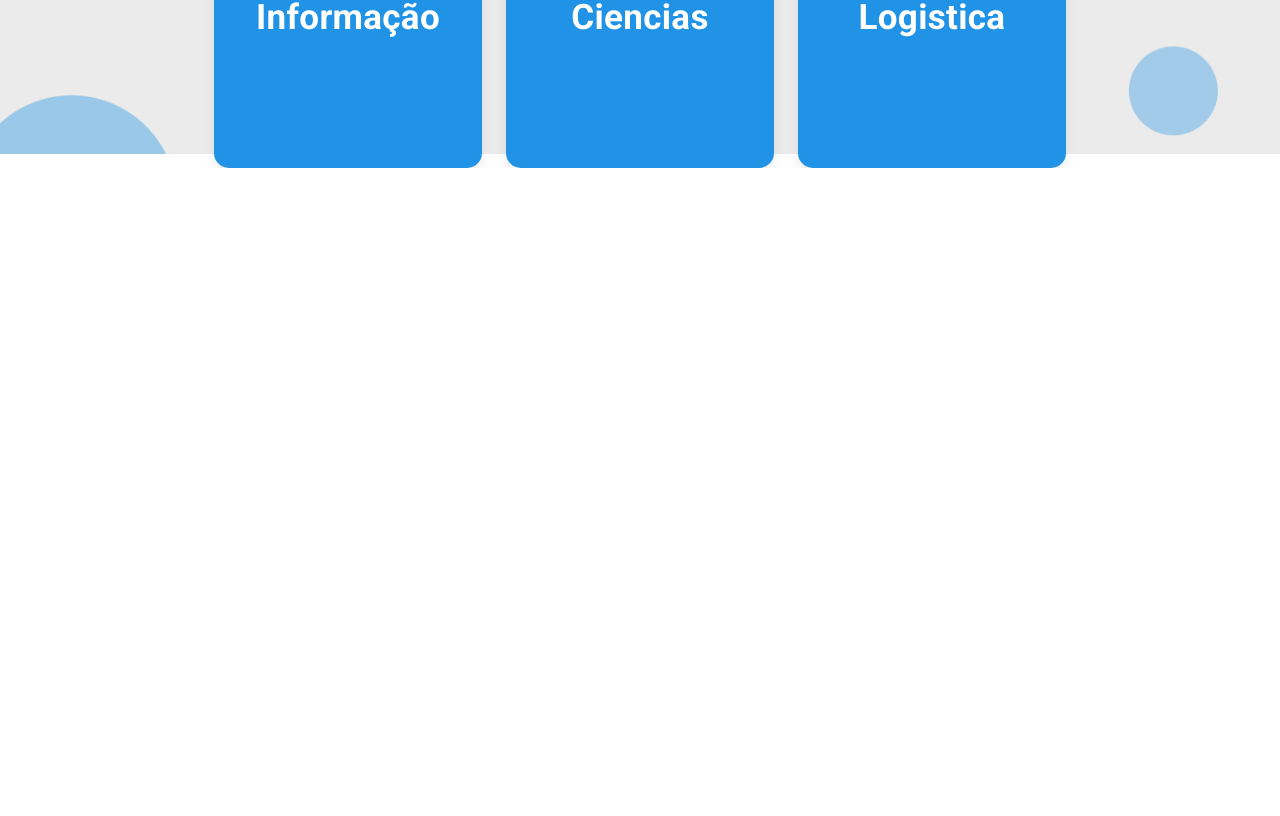
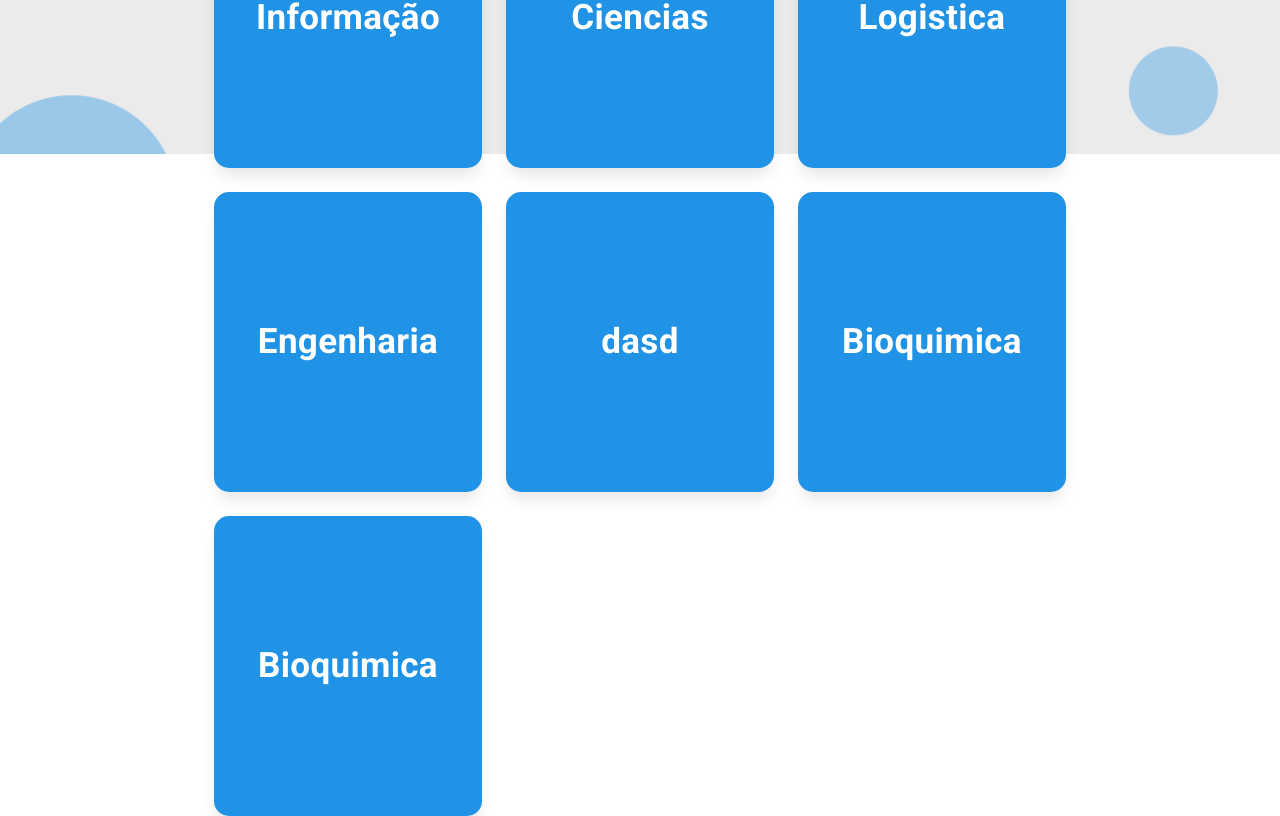
Before and after one commit to daviBorges2003/React-Project, a React (Create React App) app: page / in a window 1280 px wide. Shown: the part 646-1462 px from the top of the page. Before the commit the page ends 814 px from the top, so only its background shows below. Built offline with nearby package versions, Linux system fonts and the light colour scheme; data requests are answered from the project's data file.

Commit message:
Opdate Components

```diff
--- a/src/components/atoms/Texts/TitleTexts.jsx
+++ b/src/components/atoms/Texts/TitleTexts.jsx
@@ -6,13 +6,14 @@ const TitleText = styled(Typography)(({ theme }) => ({
   color: ({ color }) => (color || theme.palette.text),
   fontSize: ({ font }) => (font || '35px'),
   textWrap: 'wrap',
-  textAlign: 'center',
   fontWeight: 'bolder',
 }));
 
-function TitleTexts({ children, color, font }) {
+function TitleTexts({
+  children, color, font, align,
+}) {
   return (
-    <TitleText fontSize={font} color={color}>
+    <TitleText sx={{ textAlign: align || 'center' }} fontSize={font} color={color}>
       {children}
     </TitleText>
   );
--- a/src/components/organisms/Modal/CreateModal/Modal.jsx
+++ b/src/components/organisms/Modal/CreateModal/Modal.jsx
@@ -1,4 +1,4 @@
-import React, { useState } from 'react';
+import React, { useEffect, useState } from 'react';
 import {
   Modal, Card,
 } from '@mui/material';
@@ -11,14 +11,14 @@ import TitleTexts from '../../../atoms/Texts/TitleTexts';
 import ButtonsPadrao from '../../../moleculas/Buttons/ButtonsPadrao';
 import InputText from '../../../moleculas/Inputs/inputText';
 import ConfButton from '../../../moleculas/Buttons/ConfButton';
-import StatusBar from '../../../moleculas/StatusBox';
+import StatusBar from '../../../moleculas/StatusBox/StatusBox';
 
 function ModalCreate({
   open, close,
 }) {
   const [nome, setNome] = useState('');
   const [password, setPassword] = useState('');
-  const [status, setStatus] = useState();
+  const [status, setStatus] = useState(false);
 
   const values = {
     Degree_Name: nome,
@@ -27,20 +27,28 @@ function ModalCreate({
   };
 
   const CreateDegree = async () => {
+    if (status === '' || password === '') return setStatus('error');
+
     const response = await fetch('http://localhost:3000/Degree', {
       method: 'POST',
       headers: { 'Content-Type': 'application/json' },
       body: JSON.stringify(values),
     });
 
-    if (!response.ok) return setStatus(false);
+    if (!response.ok) return setStatus('error');
 
-    setStatus(true);
+    setStatus('success');
 
     const ResJson = await response.json();
     console.log(ResJson);
     return ResJson;
   };
+
+  useEffect(() => {
+    setStatus(false);
+    setPassword('');
+    setNome('');
+  }, [open]);
 
   return (
     <Modal
@@ -68,12 +76,25 @@ function ModalCreate({
         <InputText change={(e) => setNome(e.target.value)} type="text" place="Degree:" icon={<AccountCircleIcon />} />
         <InputText change={(e) => setPassword(e.target.value)} type="password" place="Password:" icon={<DriveFileRenameOutlineIcon />} />
         <ButtonsPadrao click={() => CreateDegree()}>Create</ButtonsPadrao>
-        {status && (
-        <StatusBar>
-          <TitleTexts>
-            correct
-          </TitleTexts>
-        </StatusBar>
+        {status === 'success' && (
+          <StatusBar status={status} title="Success!">
+            A sua Turma foi Inserida
+          </StatusBar>
+        )}
+        {status === 'error' && (
+          <StatusBar status={status} title="Error!">
+            {
+              password === '' || nome === '' ? (
+                <>
+                  Insira o nome da turma e a senha !
+                </>
+              ) : (
+                <>
+                  Error: A classe não foi criada!
+                </>
+              )
+            }
+          </StatusBar>
         )}
       </Card>
     </Modal>
--- a/src/mock/db.json
+++ b/src/mock/db.json
@@ -86,9 +86,33 @@
       ]
     },
     {
-      "id": "98c6",
+      "id": "0816",
       "Degree_Name": "Logistica",
-      "Password": "4185",
+      "Password": "456789",
+      "classes": []
+    },
+    {
+      "id": "8163",
+      "Degree_Name": "Engenharia",
+      "Password": "123456789",
+      "classes": []
+    },
+    {
+      "id": "0694",
+      "Degree_Name": "dasd",
+      "Password": "asdasd",
+      "classes": []
+    },
+    {
+      "id": "3905",
+      "Degree_Name": "Bioquimica",
+      "Password": "21asd231asd",
+      "classes": []
+    },
+    {
+      "id": "492f",
+      "Degree_Name": "Bioquimica",
+      "Password": "dsadssas",
       "classes": []
     }
   ]
```
